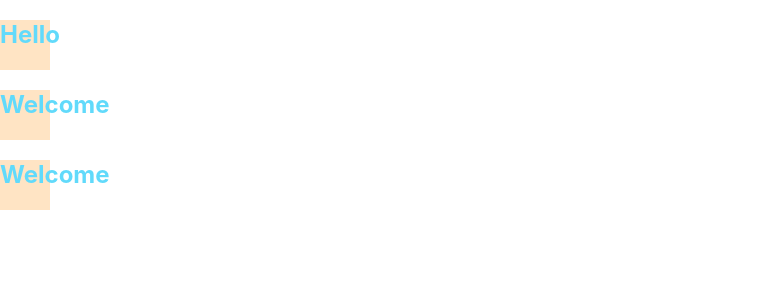
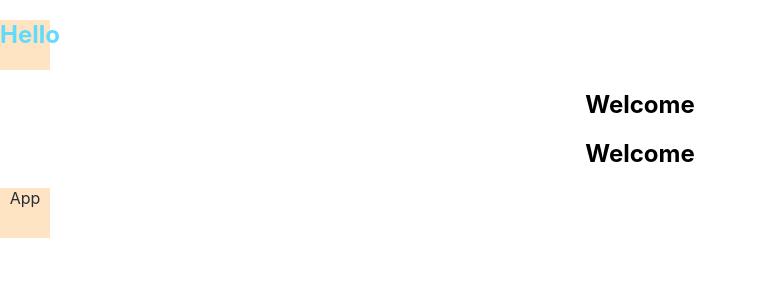
Before and after one commit to tinajeong/react_voca_clone, a React (Create React App) app: page / in a window 1280 px wide. Shown: the top 300 px of the page, without its empty margins (0-757 px from the left). Built offline with nearby package versions, Linux system fonts and the light colour scheme.

Commit message:
apply css module in chap 5

```diff
--- a/src/App.css
+++ b/src/App.css
@@ -36,9 +36,3 @@
     transform: rotate(360deg);
   }
 }
-.box {
-  width: 50px;
-  height: 50px;
-  color: #282c34;
-  background-color: bisque;
-}
--- a/src/App.js
+++ b/src/App.js
@@ -1,13 +1,14 @@
 import './App.css';
 import Hello from './component/Hello';
 import Welcome from './component/Welcome';
+import styles from "./App.module.css";
 
 function App() {
   return <div className="App">
     <Hello/>
     <Welcome className="box"/>
     <Welcome className="box"/>
-
+    <div className={styles.box}>App</div>
   </div>
 }
 
--- /dev/null
+++ b/src/App.module.css
@@ -0,0 +1,6 @@
+.box {
+    width: 50px;
+    height: 50px;
+    color: #282c34;
+    background-color: bisque;
+  }
--- a/src/component/Hello.js
+++ b/src/component/Hello.js
@@ -1,5 +1,5 @@
-import "./Hello.css";
+import styles from "./Hello.module.css";
 
 export default function Hello() {
-    return  <div className="box"><h2>Hello</h2></div>
+    return  <div className={styles.box}><h2>Hello</h2></div>
 }
```
Also changed, not shown: src/component/Hello.module.css (renamed from src/component/Hello.css).
